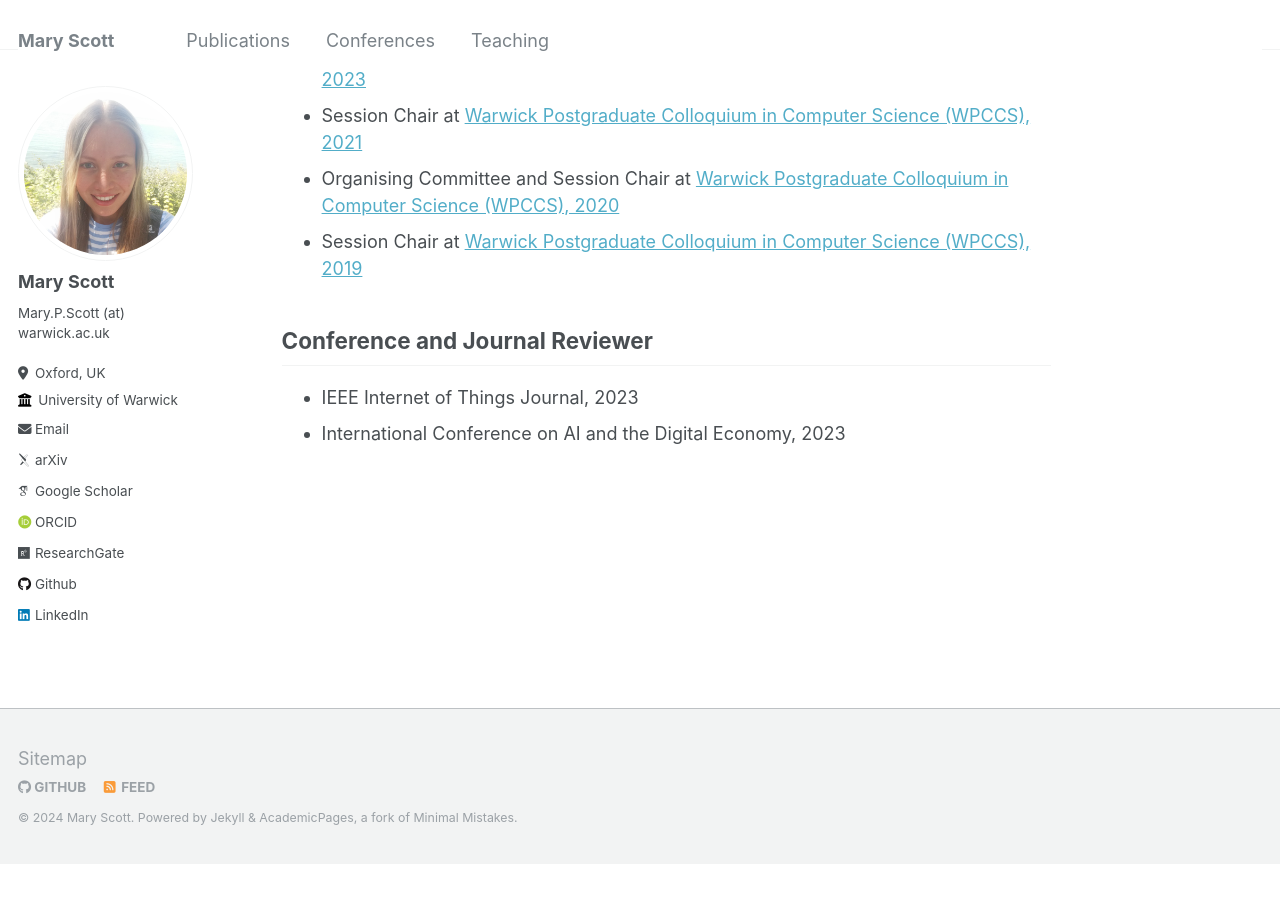
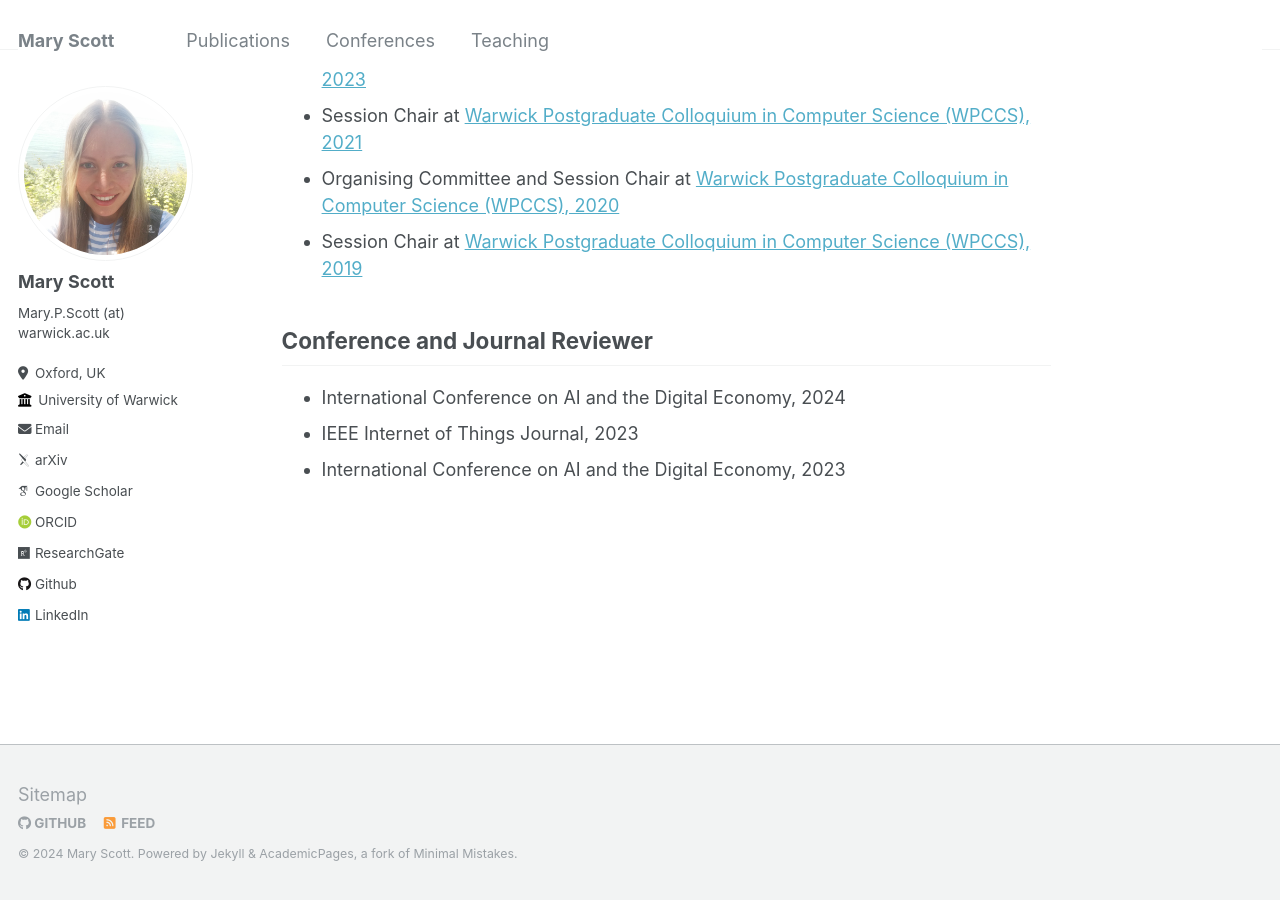
Before and after one commit to mary-python/mary-python.github.io, a Jekyll site: the page built from _pages/conferences.md, in a window 1280 px wide and 900 px high, scrolled down 1941 px. Built offline with Jekyll 4.4.1, drawn with Linux system fonts in a browser that asks for light colours; some web fonts are replaced; before the commit the page ends 2805 px from its top, so only the background shows below that.

Commit message:
Update conferences.md

```diff
--- a/_pages/conferences.md
+++ b/_pages/conferences.md
@@ -44,5 +44,6 @@ Organising Committee and Session Chair
 Conference and Journal Reviewer
 ------
 
+* International Conference on AI and the Digital Economy, 2024
 * IEEE Internet of Things Journal, 2023
 * International Conference on AI and the Digital Economy, 2023
```
